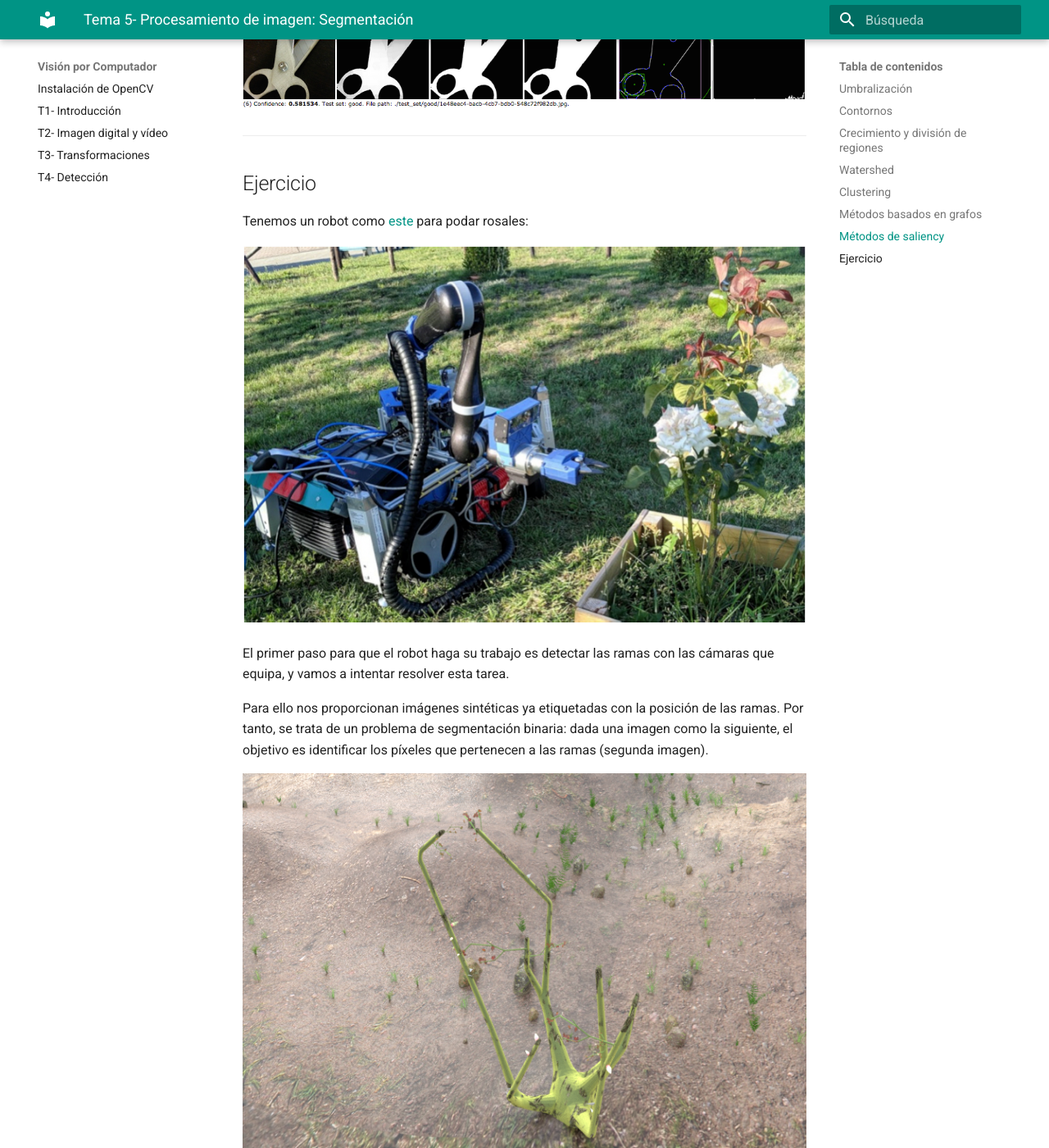
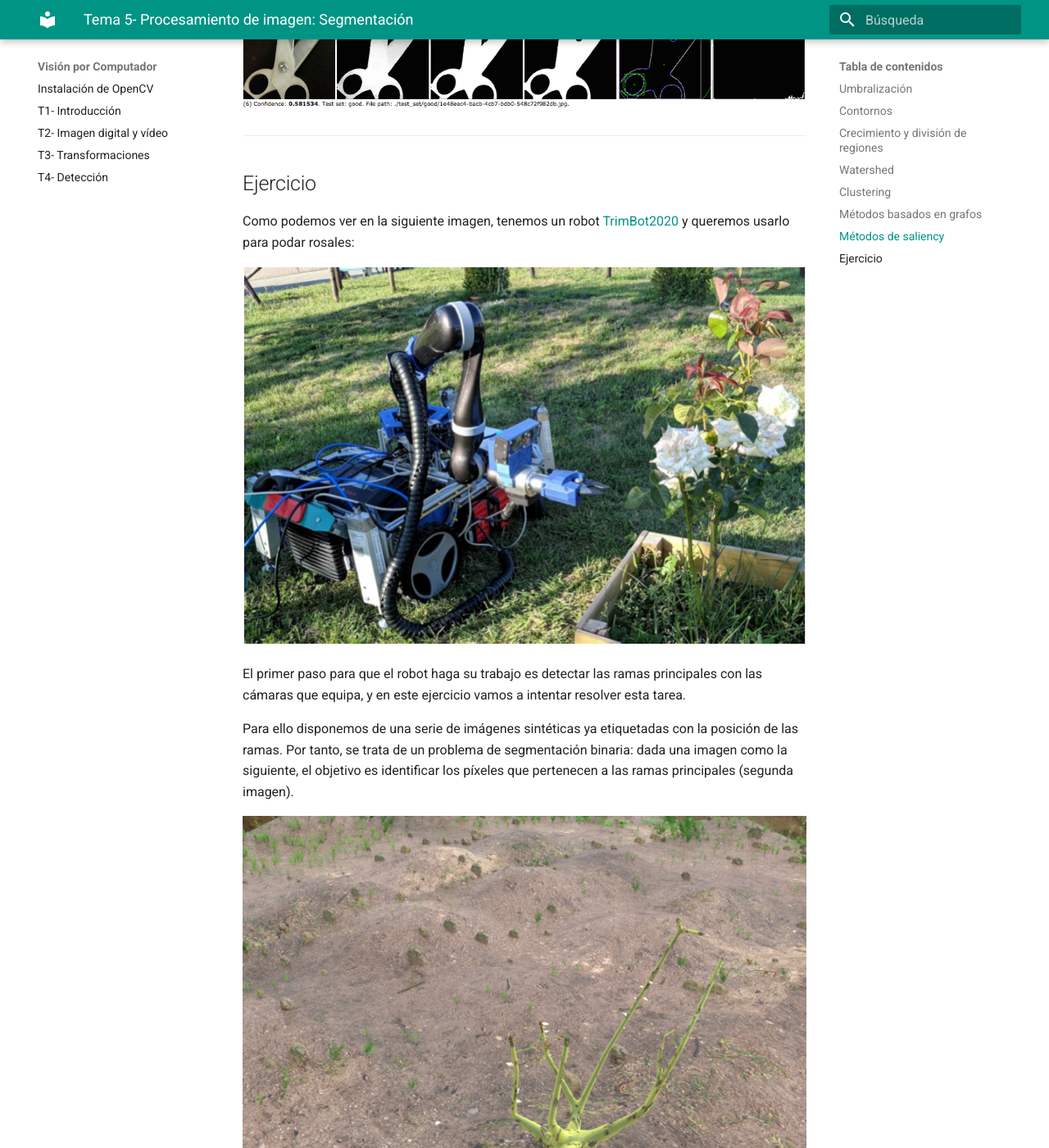
Before and after one commit to pertusa/VisionPorComputador, an MkDocs documentation site: the page built from docs/segmentacion.md, in a window 1280 px wide and 1400 px high, scrolled down 7114 px. Shown: the whole window at 82% size. Built offline with MkDocs 1.6.1 and Material for MkDocs 9.7.7, drawn with Linux system fonts in a browser that asks for light colours; some of the changed text lies outside the part shown.

Commit message:
Segmentation challenge updated

```diff
--- a/docs/segmentacion.md
+++ b/docs/segmentacion.md
@@ -237,16 +237,18 @@ Imágenes: https://data.nal.usda.gov/system/files/Pear_1.zip
 Etiquetas: https://data.nal.usda.gov/system/files/PearLabels_2.zip
 -->
 
-Tenemos un robot como [este](https://rua.ua.es/dspace/bitstream/10045/103541/5/2020_Cuevas-Velasquez_etal_ComputElectronAgricult_preprint.pdf) para podar rosales:
+Como podemos ver en la siguiente imagen, tenemos un robot [TrimBot2020](http://trimbot2020.webhosting.rug.nl) y queremos usarlo para podar rosales:
 
 ![Robot](images/segmentacion/robotRoses.png)
 
-El primer paso para que el robot haga su trabajo es detectar las ramas con las cámaras que equipa, y vamos a intentar resolver esta tarea.
+El primer paso para que el robot haga su trabajo es detectar las ramas principales con las cámaras que equipa, y en este ejercicio vamos a intentar resolver esta tarea.
 
-Para ello nos proporcionan imágenes sintéticas ya etiquetadas con la posición de las ramas. Por tanto, se trata de un problema de segmentación binaria: dada una imagen como la siguiente, el objetivo es identificar los píxeles que pertenecen a las ramas (segunda imagen).
+Para ello disponemos de una serie de imágenes sintéticas ya etiquetadas con la posición de las ramas. Por tanto, se trata de un problema de segmentación binaria: dada una imagen como la siguiente, el objetivo es identificar los píxeles que pertenecen a las ramas principales (segunda imagen).
 
-![Ejemplo de imagen de entrada](images/segmentacion/2.png)
-![Ejemplo de segmentación sin errores](images/segmentacion/2seg.png)
+![Ejemplo de imagen de entrada](images/segmentacion/4.png)
+![Ejemplo de segmentación sin errores](images/segmentacion/4gt.png)
+
+Si te fijas verás que las ramas muy finas no aparecen marcadas en la imagen segmentada, ya que no son de interés para la poda. Ten en cuenta que aunque tu programa las detecte no hay problema, no cambiará mucho el resultado porque en realidad son pocos píxeles.
 
 Llamaremos a nuestro programa `roses.py`, y debe recibir por parámetro la imagen de entrada y el fichero donde se almacenará el resultado de la segmentación:
 
```
Also changed, not shown: other parts of docs/segmentacion.md (+3 -3 lines), docs/images/segmentacion/2.png (deleted), docs/images/segmentacion/20150919_174151_mask.png (deleted), docs/images/segmentacion/2seg.png (deleted), docs/images/segmentacion/4.png (added), docs/images/segmentacion/4gt.png (added), 2 other files.
